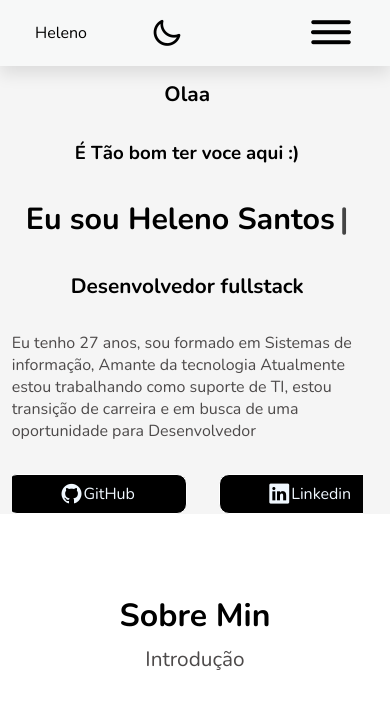
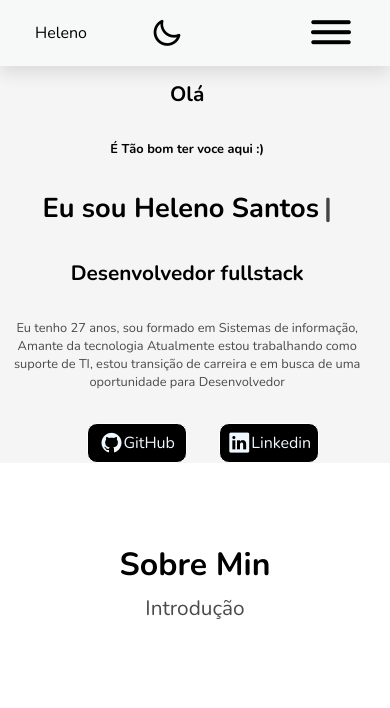
Before and after one commit to HelenoNascimento/Portfolio-, a plain HTML site: page index.html in a window 390 px wide. Shown: the top 708 px of the page. Drawn offline with nearby package versions, Linux system fonts and the light colour scheme.

Commit message:
correcao responsabilidade mobile

```diff
--- a/css/style.css
+++ b/css/style.css
@@ -977,17 +977,20 @@ input[type="checkbox"]{
 }
 .navbar-dark{
 
-    color: var(--dark-text1);
+    color:var(--dark-900);
 }
-.navbar-dark.a{
-    color: var(--dark-800);
+.navbar-dark a{
+    color:var(--dark-900) !important;
 }
 .second-dark{
     background-color: var(--dark-600);
     color: var(--dark-text1);
 }
 .qualification_active.dark{
-    color: #fff;
+   color: #fff;
+}
+.text_dark{
+    color: var(--dark-text2);
 }
 .qualification_rounder.dark,
 .qualification_line.dark{
@@ -1269,9 +1272,12 @@ input[type="checkbox"]{
         width: 90%;
     }
     .skills{
-        padding-top: 4rem;
-        margin-bottom: 5rem;
+
+        padding-top: 8rem;
+        margin-bottom: 1rem;
+        height: auto;
     }
+
     .sobre-direito{
         width: 100%;
     }
@@ -1293,7 +1299,7 @@ input[type="checkbox"]{
     }
     .qualification{
 
-        padding-left: 2rem;
+        padding: 1rem;
     }
     .rodape{
         display: flex;
@@ -1307,7 +1313,7 @@ input[type="checkbox"]{
     }
 }
 
-@media (max-width: 500px) {
+@media (max-width: 550px) {
     body{
         width: 100vw;
         height: auto;
@@ -1332,6 +1338,59 @@ input[type="checkbox"]{
         padding: 0;
     }
 }
+@media (max-width: 480px) {
+
+    .text-normal{
+        text-align:  center;
+    }
+    h1{
+        text-align: center;
+    }
+    .bg-effect.home-button{
+        width: 150px;
+        margin: 0;
+        padding: 0;
+    }
+    .fundo-botao{
+
+        padding: 0;
+    }
+
+
+}
+@media (max-width: 420px) {
+
+    .container-apresent .text-normal{
+        text-align:  center;
+        font-size: 0.8rem;
+    }
+    .container-apresent h3{
+        font-size: 0.8rem;
+    }
+    .container-apresent h1{
+        font-size: 1.7rem;
+    }
+
+    .bg-effect.home-button{
+        width: 100px;
+        margin: 0;
+        padding: 0;
+        font-size: 0.5rem;
+    }
+    .bg-effect.home-button a{
+
+        font-size: 1rem;
+    }
+    .fundo-botao{
+
+        padding: 0;
+    }
+    .skills_container{
+        width: 85%;
+    }
+
+
+}
 @media (max-width: 200px) {
     body{
         width: 100vw;
--- a/index.html
+++ b/index.html
@@ -47,20 +47,20 @@
 
         </div>
         <div class="container-apresent">
-            <h2>Olaa</h2> <h3>É Tão bom ter voce aqui :)</h3>
+            <h2>Olá</h2> <h3>É Tão bom ter voce aqui :)</h3>
             <h1 class="apresent-nome">Eu sou Heleno Santos</h1>
             <h2>Desenvolvedor fullstack</h2>
             <span class="text-normal">Eu tenho 27 anos, sou formado em Sistemas de informação, Amante da tecnologia
                 Atualmente estou trabalhando como suporte de TI, estou transição de carreira e
                 em busca de uma oportunidade para Desenvolvedor</span>
         <div class="fundo-botao">
-            <div class="bg-effect">
+            <div class="bg-effect home-button">
                 <a  class="black-button first" href="https://github.com/HelenoNascimento" target="_blank">
                     <i class="uil uil-github icon"></i>
                     GitHub
                 </a>
             </div>
-            <div class="bg-effect">
+            <div class="bg-effect home-button">
                 <a  class="black-button first" href="https://www.linkedin.com/in/heleno-santos-b2b07a132/" target="_blank">
                     <i class="uil uil-linkedin icon"></i>
                     Linkedin
--- a/js/main.js
+++ b/js/main.js
@@ -401,7 +401,7 @@ function loadThemaProject(){
 function togleDarkMode(){
     document.body.classList.toggle('dark');
     document.querySelector('header').classList.toggle('dark');
-    document.querySelector('h3').classList.toggle('dark');
+    document.querySelector('h3').classList.toggle('text_dark');
     document.querySelector('nav').classList.toggle('navbar-dark');
     document.querySelector('.bg-effect').classList.toggle('bg-dark')
     document.querySelector('.home').classList.toggle('second-dark')
```
